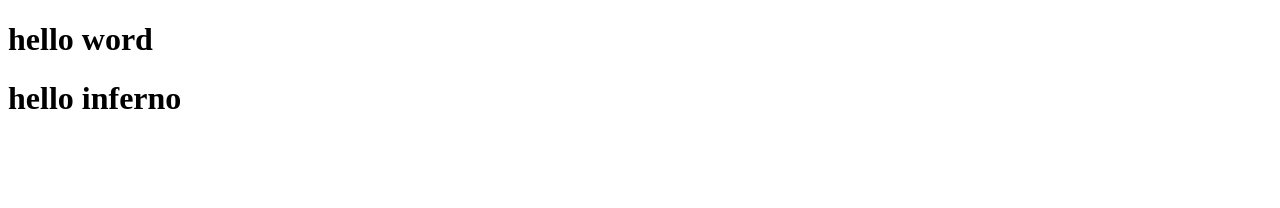
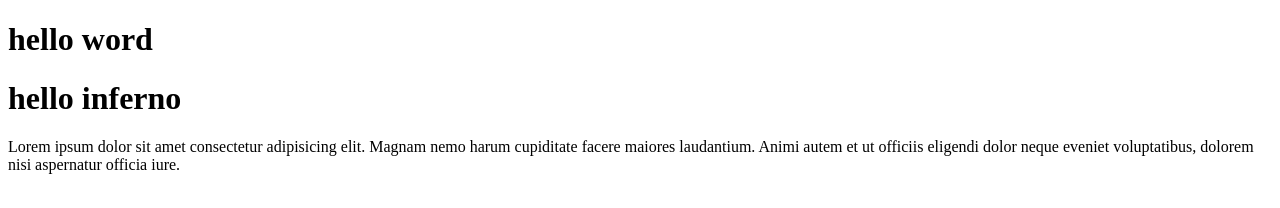
Before and after one commit to Pedro4Albuquerque/projeto-2, a plain HTML site: page index.html in a window 1280 px wide. Drawn offline with Linux system fonts and the light colour scheme.

Commit message:
adicinado texto no Body

```diff
--- a/index.html
+++ b/index.html
@@ -8,5 +8,6 @@
 <body>
     <h1>hello word</h1>
     <h1>hello inferno</h1>
+    <p>Lorem ipsum dolor sit amet consectetur adipisicing elit. Magnam nemo harum cupiditate facere maiores laudantium. Animi autem et ut officiis eligendi dolor neque eveniet voluptatibus, dolorem nisi aspernatur officia iure.</p>
 </body>
 </html>
```
